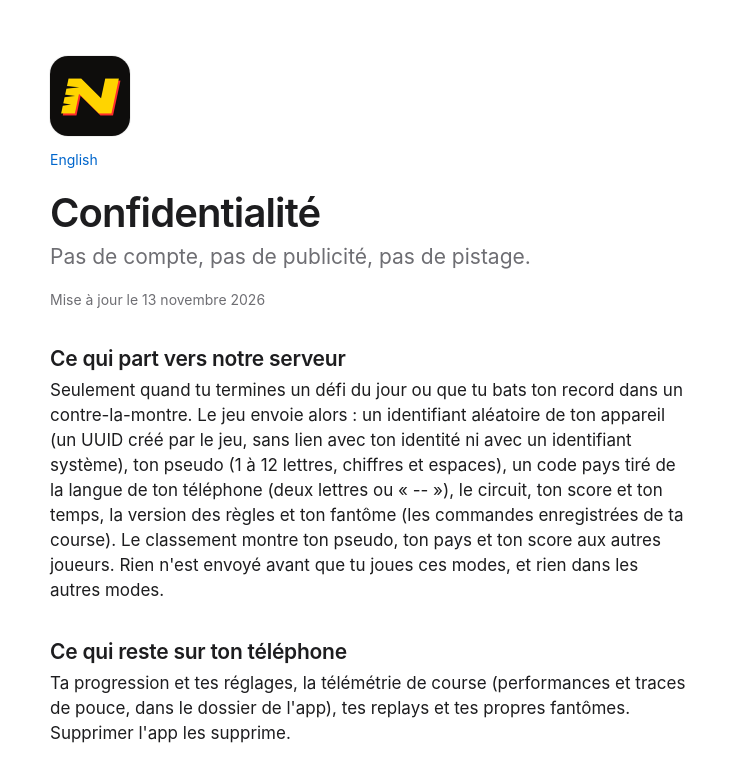
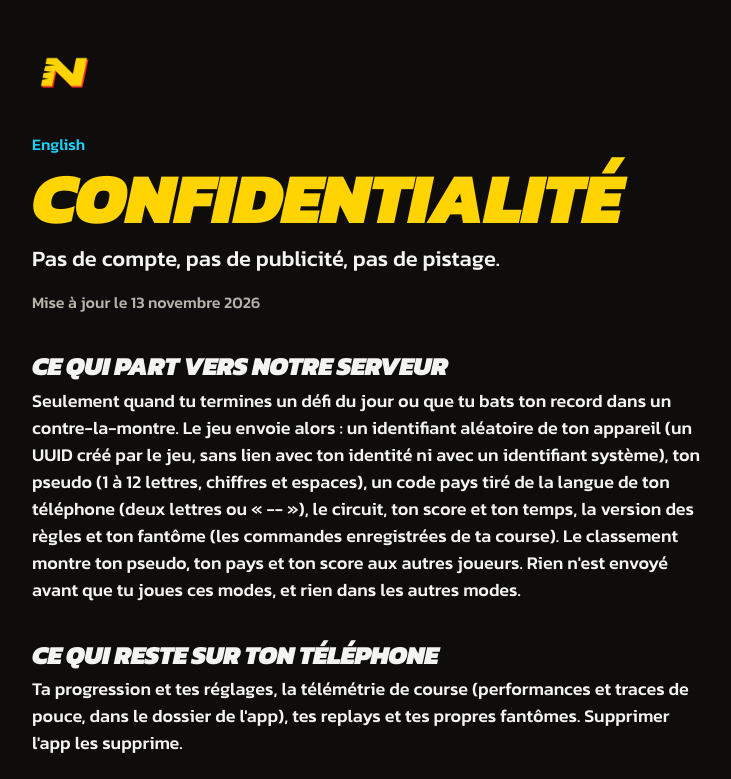
Before and after one commit to julienraulot-byte/awakeprod-mainsite, a plain HTML site: page nitrodrive/privacy/index.html in a window 1280 px wide. Shown: the top 779 px of the page, without its empty margins (272-1003 px from the left). Drawn offline with Linux system fonts and the light colour scheme.

Commit message:
NITRODRIVE: privacy and support pages restyled to match (Kanit, yellow on black)
Claude-Session: https://claude.ai/code/session_01PY9Ypi8d9XQ3zygviKGQ71

```diff
--- a/nitrodrive/nitrodrive.css
+++ b/nitrodrive/nitrodrive.css
@@ -1,20 +1,25 @@
-:root{color-scheme:light}
+/* NITRODRIVE support and privacy pages: the game's poster language (Kanit, yellow on black), self-hosted fonts (OFL, see /nitrodrive/fonts/OFL.txt). */
+@font-face{font-family:Kanit;font-style:italic;font-weight:900;font-display:swap;src:url(/nitrodrive/fonts/Kanit-BlackItalic.woff2) format("woff2")}
+@font-face{font-family:Kanit;font-style:normal;font-weight:500;font-display:swap;src:url(/nitrodrive/fonts/Kanit-Medium.woff2) format("woff2")}
+@font-face{font-family:Kanit;font-style:normal;font-weight:700;font-display:swap;src:url(/nitrodrive/fonts/Kanit-Bold.woff2) format("woff2")}
+:root{color-scheme:dark;--blk:#0e0d0c;--blk2:#1d1b19;--ink:#f4f4f1;--yel:#ffd400;--cy:#19d3ff}
 *{box-sizing:border-box}
 html{-webkit-text-size-adjust:100%}
-body{margin:0;background:#fff;color:#1d1d1f;font:17px/1.47 -apple-system,BlinkMacSystemFont,"SF Pro Text","Helvetica Neue",Helvetica,Arial,sans-serif;-webkit-font-smoothing:antialiased}
-main{max-width:680px;margin:0 auto;padding:56px 22px 72px}
-.icon{display:block;margin-bottom:14px;width:80px;height:80px;border-radius:18px;box-shadow:0 0 0 1px rgba(0,0,0,.06)}
-h1{font-size:40px;line-height:1.1;font-weight:600;letter-spacing:-.022em;margin:20px 0 8px}
-h2{font-size:21px;line-height:1.24;font-weight:600;letter-spacing:-.012em;margin:36px 0 6px}
+body{margin:0;background:var(--blk);color:var(--ink);font:500 18px/1.5 Kanit,"Helvetica Neue",Arial,sans-serif;-webkit-font-smoothing:antialiased}
+main{max-width:720px;margin:0 auto;padding:40px 24px 72px}
+.icon{display:block;margin-bottom:28px;width:64px;height:64px;border-radius:14px}
+h1,h2{font-family:Kanit,sans-serif;font-style:italic;font-weight:900;text-transform:uppercase;letter-spacing:-.02em;line-height:.95;margin:0}
+h1{font-size:clamp(44px,8vw,72px);color:var(--yel);margin:0 0 12px}
+h2{font-size:26px;margin:40px 0 8px}
 p,ul{margin:0 0 12px}
 ul{padding-left:22px}
 li{margin-bottom:6px}
-a{color:#0066cc;text-decoration:none}
+a{color:var(--cy);text-decoration:none}
 a:hover{text-decoration:underline}
-.sub,.date,footer{color:#6e6e73}
-.sub{font-size:21px;line-height:1.3;margin:0 0 20px}
-.date{font-size:14px}
-nav{font-size:14px;margin-bottom:8px}
-section+section{margin-top:64px;padding-top:48px;border-top:1px solid #d2d2d7}
-footer{font-size:12px;line-height:1.4;margin-top:64px;padding-top:16px;border-top:1px solid #d2d2d7}
-@media(max-width:480px){main{padding-top:36px}h1{font-size:32px}.sub{font-size:19px}}
+.sub{font-size:22px;line-height:1.35;margin:0 0 16px}
+.date{font-size:16px;color:#b7b3ab}
+nav{font-size:16px;margin-bottom:8px}
+section+section{margin-top:72px;padding-top:40px;background:linear-gradient(var(--blk2),var(--blk2)) top/100% 8px no-repeat}
+footer{font-size:14px;line-height:1.5;margin-top:72px;padding-top:24px;color:#b7b3ab}
+footer a{color:inherit}
+@media(max-width:480px){main{padding-top:28px}.sub{font-size:20px}}
```
